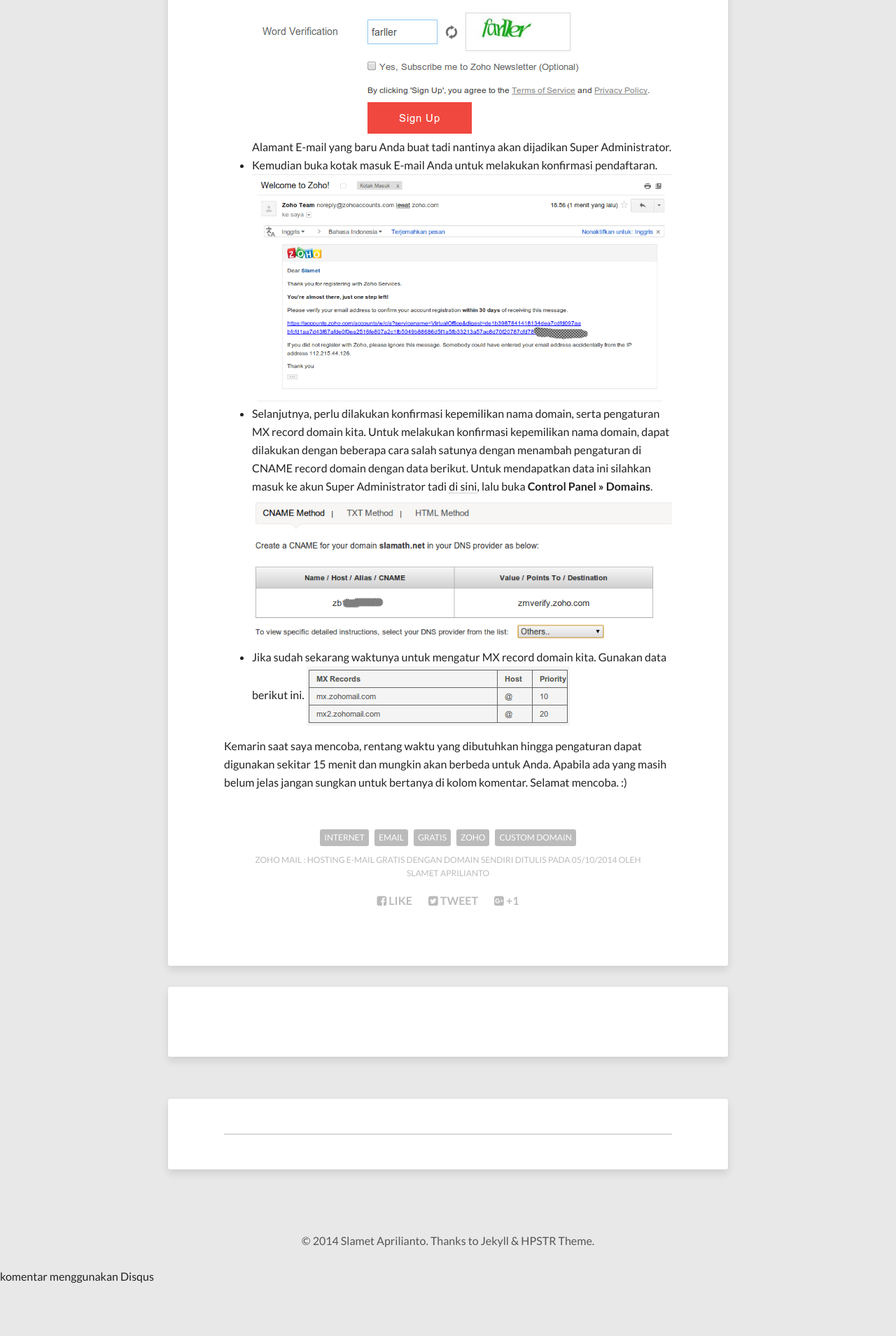
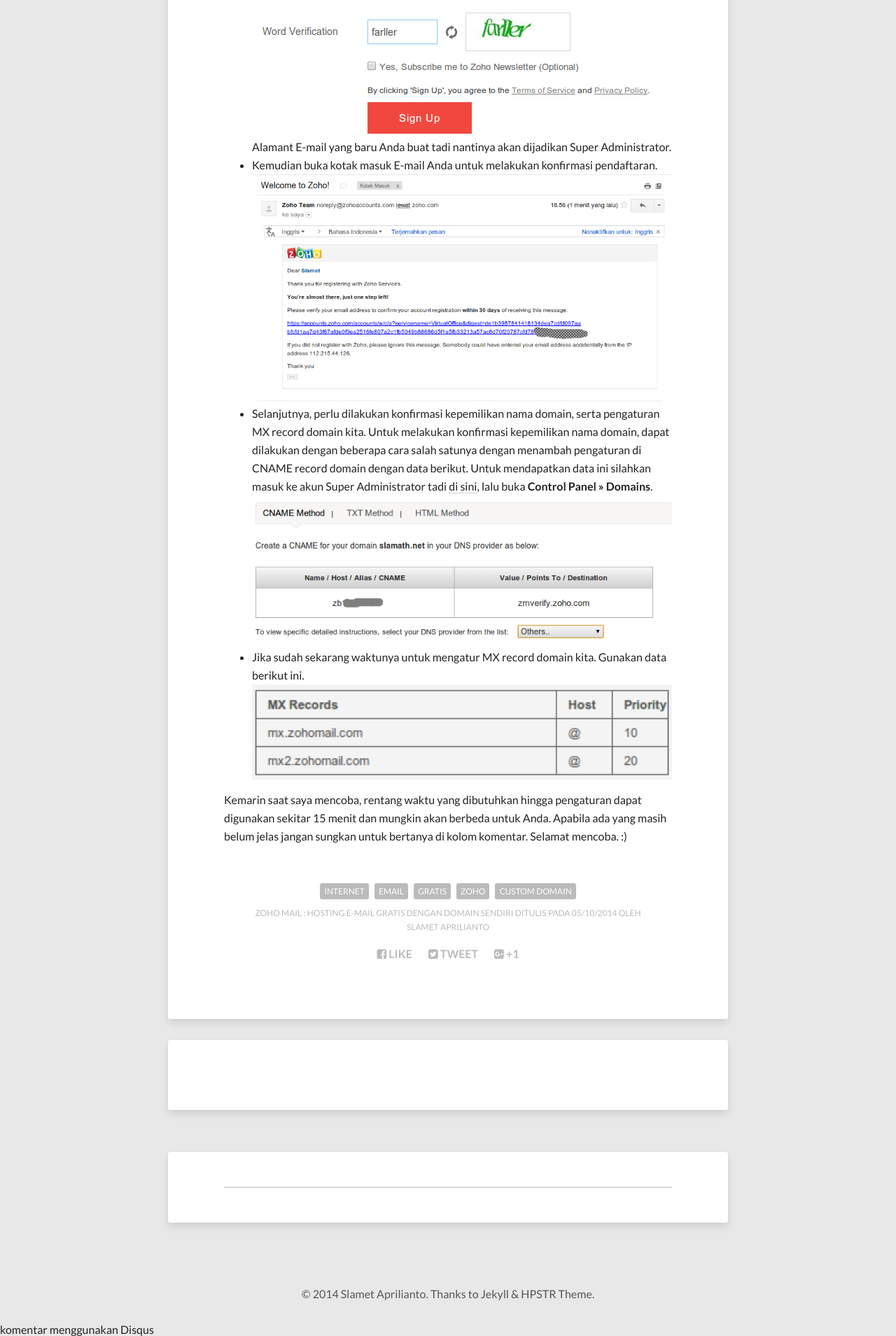
Before and after one commit to slamath/slamath.github.io, a Jekyll site: the page built from _posts/2014-10-05-zoho-mail-hosting-email-gratis.md, in a window 1280 px wide. Shown: the part 1526-3435 px from the top of the page at 70% size. Built offline with Jekyll 4.4.1, drawn with Linux system fonts in a browser that asks for light colours; nearby versions of some CDN libraries; comment, search, counter and statistics services are not loaded; before the commit the page ends 3359 px from its top, so only the background shows below that.

Commit message:
Initial commit

```diff
--- a/_posts/2014-10-05-zoho-mail-hosting-email-gratis.md
+++ b/_posts/2014-10-05-zoho-mail-hosting-email-gratis.md
@@ -23,7 +23,7 @@
 * Selanjutnya, perlu dilakukan konfirmasi kepemilikan nama domain, serta pengaturan MX record domain kita. Untuk melakukan konfirmasi kepemilikan nama domain, dapat dilakukan dengan beberapa cara salah satunya dengan menambah pengaturan di CNAME record domain dengan data berikut. Untuk mendapatkan data ini silahkan masuk ke akun Super Administrator tadi [di sini](http://zoho.com/mail), lalu buka __Control Panel >> Domains__.
 ![Daftar Harga]({{site.url}}/images/post/zohomail-5.png)
 * Jika sudah sekarang waktunya untuk mengatur MX record domain kita. Gunakan data berikut ini.
-![Daftar Harga]({{site.url}}/images/post/zohomail-6.png)
+<img src="{{site.url}}/images/post/zohomail-6.png" style="width:100%" alt="MX Record">
 
 Kemarin saat saya mencoba, rentang waktu yang dibutuhkan hingga pengaturan dapat digunakan sekitar 15 menit dan mungkin akan berbeda untuk Anda.
 Apabila ada yang masih belum jelas jangan sungkan untuk bertanya di kolom komentar. Selamat mencoba. :)
```
